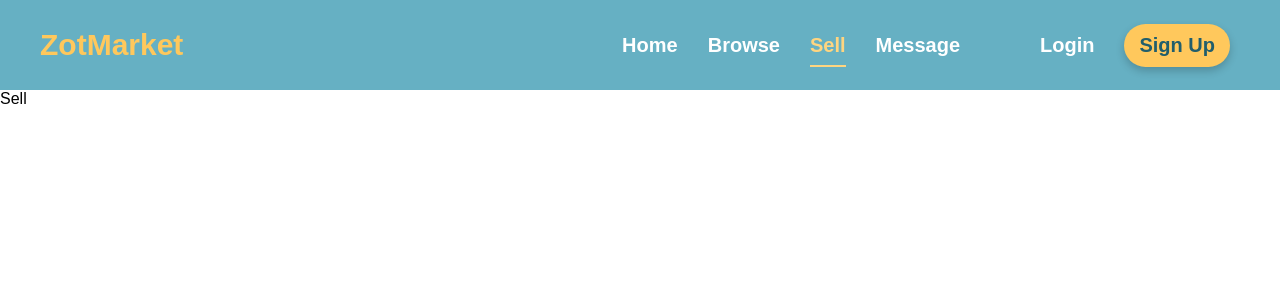
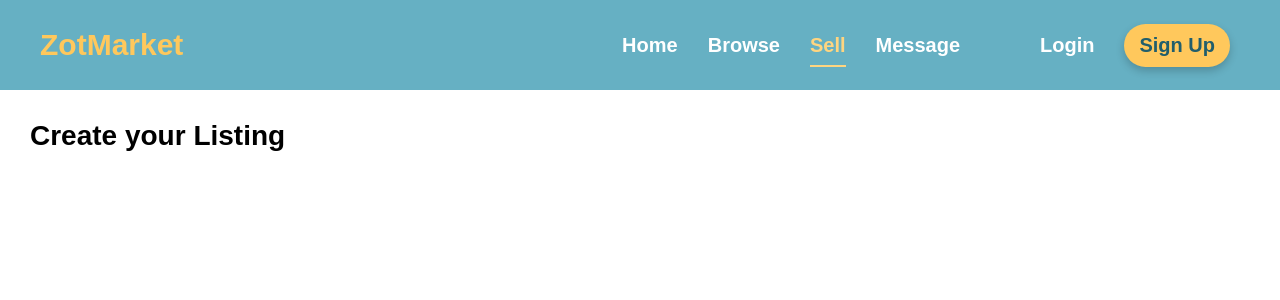
Before and after one commit to cduong1012/ZotMarket, a React (Create React App) app in the folder zotmarket/: page /sell in a window 1280 px wide. Shown: the top 300 px of the page. Built offline with nearby package versions, Linux system fonts and the light colour scheme.

Commit message:
Added text to sell page and created css styling for sell page

```diff
--- a/zotmarket/src/pages/Sell/Sell.jsx
+++ b/zotmarket/src/pages/Sell/Sell.jsx
@@ -1,10 +1,13 @@
 import React from 'react'
+import '../../styles/Sell.css';
 
 function Sell() {
   return (
     <div>
-      Sell
+        <div className = "Title"> Create your Listing </div>
+        <div className = "Greyb"></div>
     </div>
+
   )
 }
 
--- /dev/null
+++ b/zotmarket/src/styles/Sell.css
@@ -0,0 +1,28 @@
+.Sell {
+    color: white;
+}
+
+.text {
+    font-size: 28px;
+    font-weight: 500;
+    color: #215E6C;
+}
+
+.Title {
+    padding-top: 30px;
+    font-size: 28px;
+    font-weight: 600;
+    color: black;
+    padding-left: 30px;
+}
+
+.Grayb {
+    background: #EEEEEE;
+    display: flex;
+    align-items: center;
+    justify-content: center;
+    flex-direction: column;
+    width: 100%;
+    height: 400px;
+    gap: 30px;
+}
```
